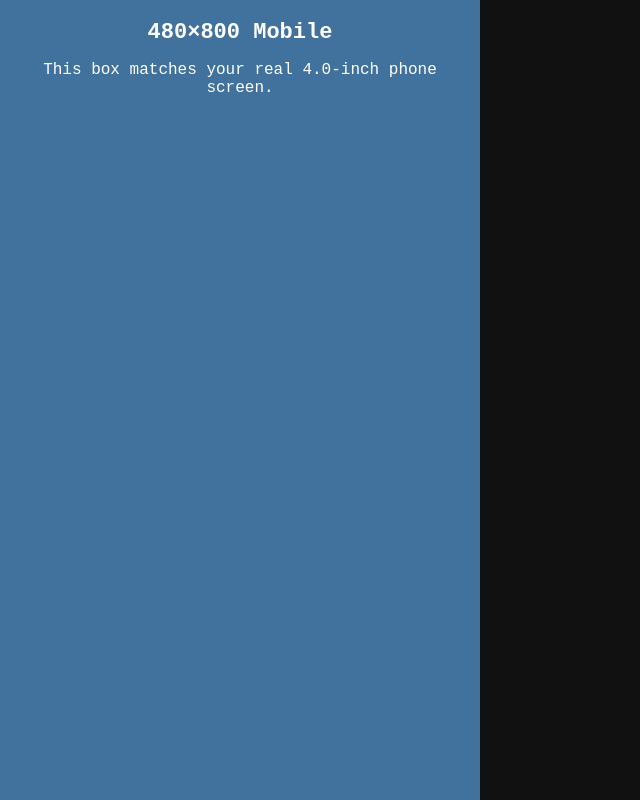
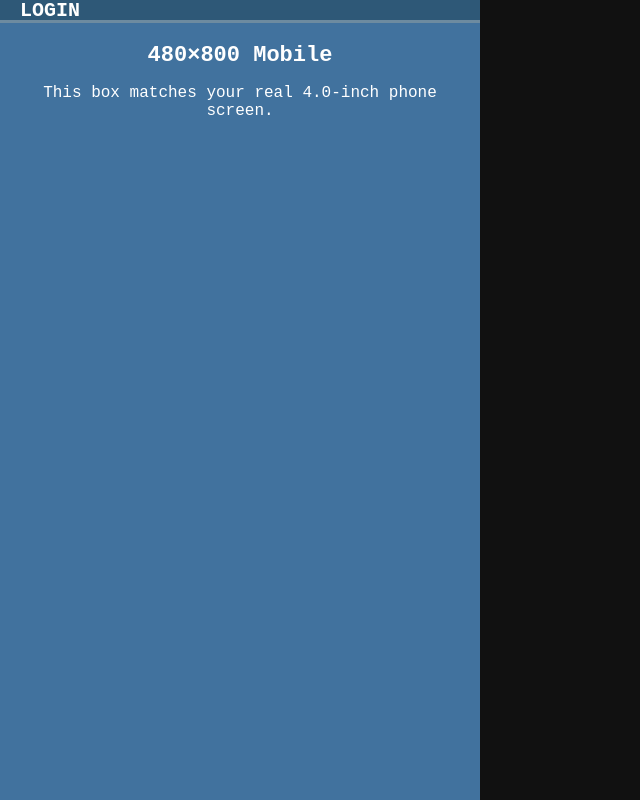
Before and after one commit to matveism/ExpU, a plain HTML site: page index.html in a window 1280 px wide. Shown: the whole page, without its empty margins (0-640 px from the left). Drawn offline with Linux system fonts and the light colour scheme.

Commit message:
Update index.html

```diff
--- a/index.html
+++ b/index.html
@@ -17,21 +17,35 @@ html, body {
 
 /* Fake phone screen */
 .phone {
-  width: 480px;          /* exact phone width */
-  height: 800px;         /* exact phone height */
+  width: 480px;
+  height: 800px;
   background-color: #41729E;
   color: #fff;
   font-family: "Courier New", monospace;
-  padding: 10px;
+  padding: 0; /* remove padding so header aligns cleanly */
   box-sizing: border-box;
 
-  /* Pin to left side of desktop */
   position: absolute;
   left: 0;
   top: 0;
 
-  /* Prevent desktop scaling */
   overflow: hidden;
+}
+
+/* Header bar */
+.header {
+  background-color: #2E5877; /* darker shade of blue */
+  height: 20px;
+  display: flex;
+  align-items: center;
+  padding-left: 20px;
+  font-weight: bold;
+  font-size: 20px;
+  border-bottom: 3px solid rgba(255,255,255,0.3);
+}
+
+.content {
+  padding: 10px;
 }
 
 h1 {
@@ -50,8 +64,16 @@ p {
 <body>
 
 <div class="phone">
-  <h1>480×800 Mobile</h1>
-  <p>This box matches your real 4.0-inch phone screen.</p>
+
+  <div class="header">
+    LOGIN
+  </div>
+
+  <div class="content">
+    <h1>480×800 Mobile</h1>
+    <p>This box matches your real 4.0-inch phone screen.</p>
+  </div>
+
 </div>
 
 </body>
```
